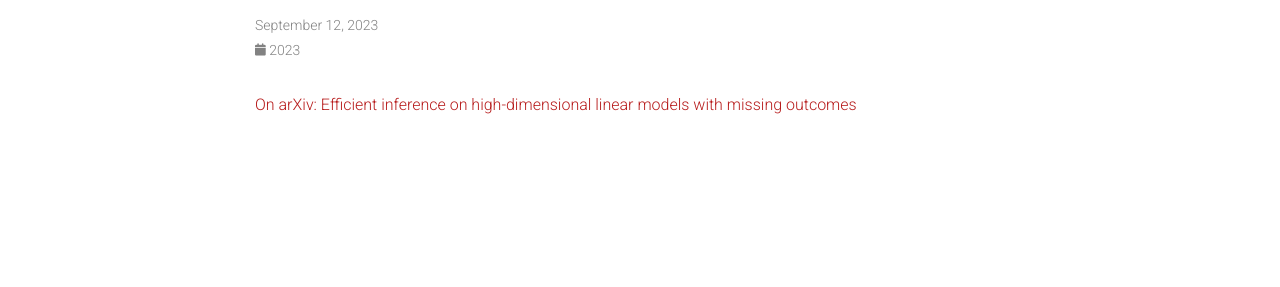
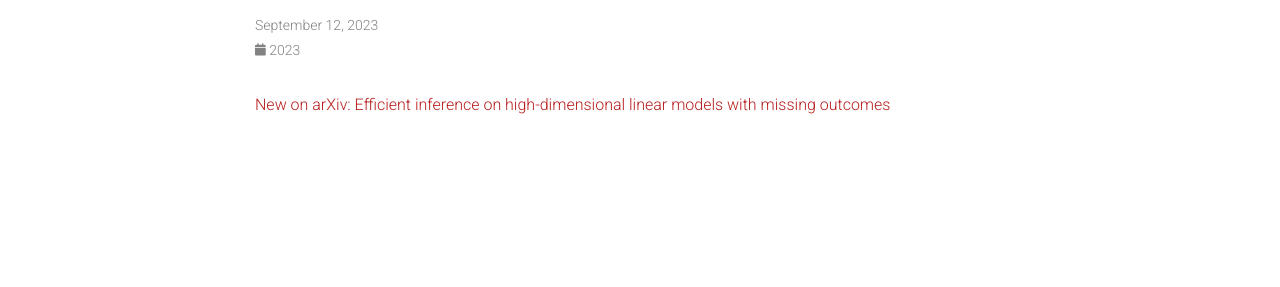
Before and after one commit to agiessing/agiessing.github.io, a Jekyll site: the page built from _news/announcement_3.md, in a window 1280 px wide. Shown: the part 146-433 px from the top of the page. Built offline with Jekyll 4.4.1, drawn with Linux system fonts in a browser that asks for light colours; full-size pictures stand in for the smaller copies a plugin makes; comment, search, counter and statistics services are not loaded; a style sheet for code colours, icons or effects is not loaded.

Commit message:
Update announcement_3.md

```diff
--- a/_news/announcement_3.md
+++ b/_news/announcement_3.md
@@ -1,8 +1,8 @@
 ---
 layout: post
-date: 2023-09-12 23:53:00
+date: 2023-09-12 17:50:27
 inline: true
 related_posts: false
 ---
 
-[On arXiv: Efficient inference on high-dimensional linear models with missing outcomes](https://arxiv.org/abs/2309.06429)
+[New on arXiv: Efficient inference on high-dimensional linear models with missing outcomes](https://arxiv.org/abs/2309.06429)
```
